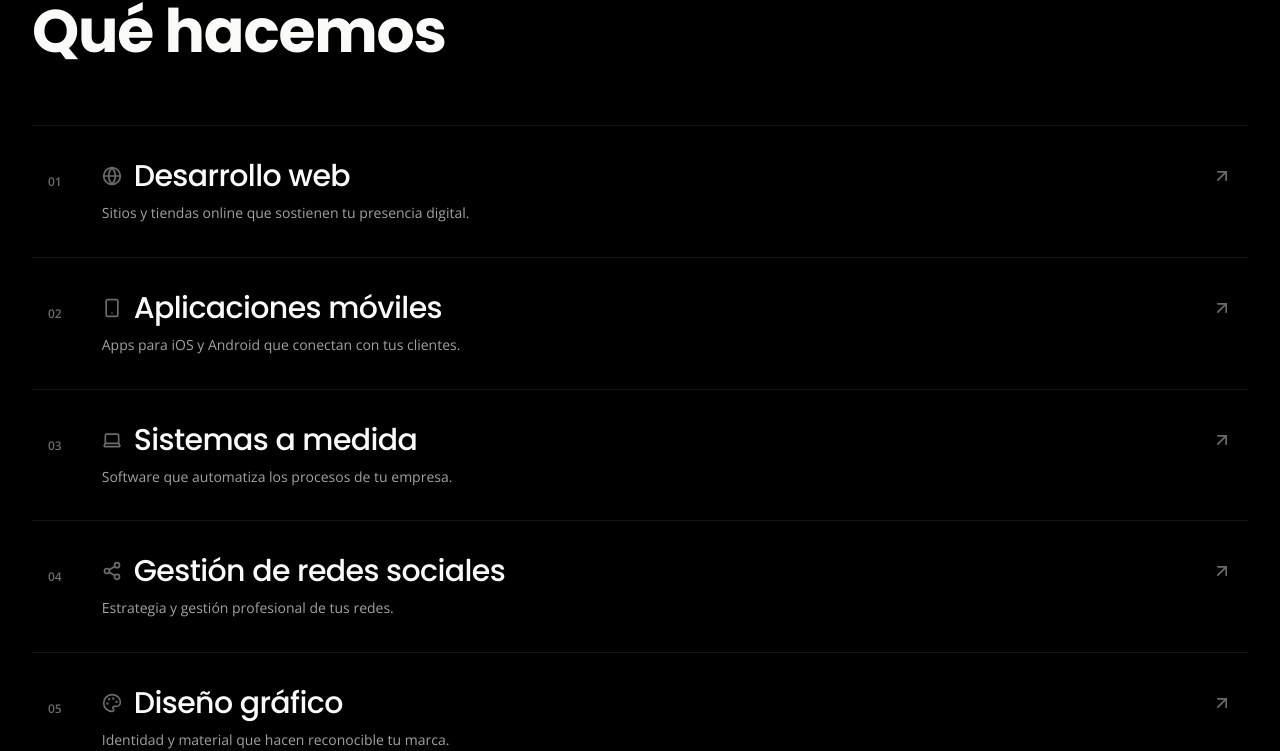
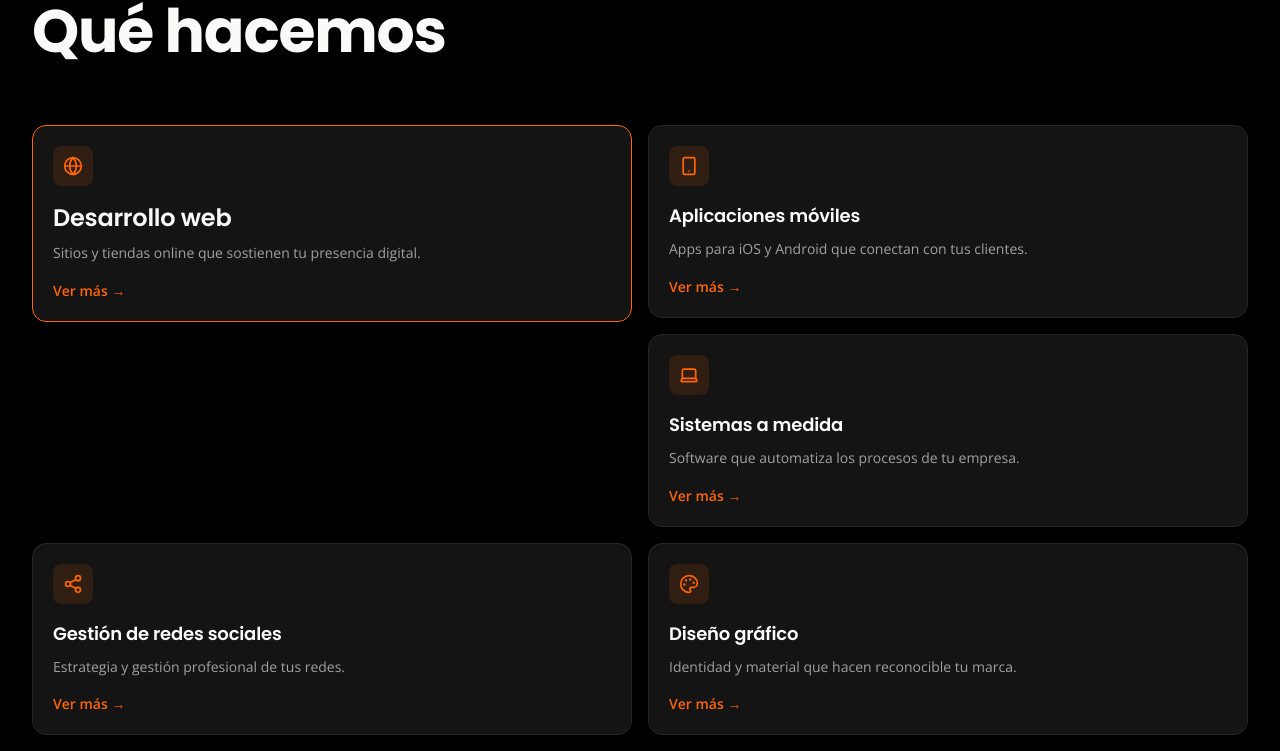
Before and after one commit to ManuelES23/codemaster-react, a React (Vite) app: page / in a window 1280 px wide. Shown: the part 935-1686 px from the top of the page. Built offline with nearby package versions, Linux system fonts and the light colour scheme; a web font is replaced by a local one.

Commit message:
Replace the editorial services index with a bento grid

```diff
--- a/src/components/IndiceServicios.jsx
+++ /dev/null
@@ -1,47 +0,0 @@
-import { Link } from "react-router-dom";
-import * as Icons from "lucide-react";
-import Stagger, { StaggerItem } from "../motion/Stagger";
-import { servicios } from "../data/servicios";
-
-const IndiceServicios = () => (
-  <Stagger as="ul" className="border-t border-line">
-    {servicios.map((servicio) => {
-      const Icono = Icons[servicio.icono] ?? Icons.Circle;
-
-      return (
-        <StaggerItem as="li" key={servicio.slug} className="border-b border-line">
-          <Link
-            to={`/servicios/${servicio.slug}`}
-            className="group flex items-baseline gap-6 py-8 transition-colors hover:bg-ink-1 md:gap-10 md:px-4"
-          >
-            <span className="text-xs font-semibold text-fg-subtle transition-colors group-hover:text-brand">
-              {servicio.numero}
-            </span>
-
-            <span className="flex-1">
-              <span className="flex items-center gap-3">
-                <Icono
-                  className="h-5 w-5 text-fg-subtle transition-colors group-hover:text-brand"
-                  aria-hidden="true"
-                />
-                <span className="font-display text-2xl font-medium tracking-[-0.02em] text-fg transition-colors group-hover:text-brand md:text-3xl">
-                  {servicio.titulo}
-                </span>
-              </span>
-              <span className="mt-2 block max-w-md text-sm leading-relaxed text-fg-muted">
-                {servicio.resumen}
-              </span>
-            </span>
-
-            <Icons.ArrowUpRight
-              className="h-5 w-5 shrink-0 text-fg-subtle transition-all group-hover:translate-x-1 group-hover:-translate-y-1 group-hover:text-brand"
-              aria-hidden="true"
-            />
-          </Link>
-        </StaggerItem>
-      );
-    })}
-  </Stagger>
-);
-
-export default IndiceServicios;
--- /dev/null
+++ b/src/components/ServiciosBento.jsx
@@ -0,0 +1,23 @@
+import BentoGrid from "./BentoGrid";
+import BentoCard from "./BentoCard";
+import { servicios } from "../data/servicios";
+
+const ServiciosBento = () => (
+  <BentoGrid>
+    {servicios.map((servicio) => (
+      <BentoCard
+        key={servicio.slug}
+        span={servicio.span}
+        to={`/servicios/${servicio.slug}`}
+        icono={servicio.icono}
+        titulo={servicio.titulo}
+        descripcion={servicio.resumen}
+        destacada={servicio.span === "2x2"}
+      >
+        <span className="mt-4 block text-sm font-semibold text-brand">Ver más →</span>
+      </BentoCard>
+    ))}
+  </BentoGrid>
+);
+
+export default ServiciosBento;
--- a/src/pages/Home.jsx
+++ b/src/pages/Home.jsx
@@ -1,7 +1,7 @@
 import { Link } from "react-router-dom";
 import Hero from "../components/Hero";
 import LogosClientes from "../components/LogosClientes";
-import IndiceServicios from "../components/IndiceServicios";
+import ServiciosBento from "../components/ServiciosBento";
 import TrabajoSeleccionado from "../components/TrabajoSeleccionado";
 import ProcesoScroll from "../components/ProcesoScroll";
 import Reveal from "../motion/Reveal";
@@ -38,7 +38,7 @@ const Home = () => (
             Qué hacemos
           </h2>
         </Reveal>
-        <IndiceServicios />
+        <ServiciosBento />
       </div>
     </section>
 
--- a/src/pages/Servicios.jsx
+++ b/src/pages/Servicios.jsx
@@ -1,6 +1,6 @@
 import { Link } from "react-router-dom";
 import Reveal from "../motion/Reveal";
-import IndiceServicios from "../components/IndiceServicios";
+import ServiciosBento from "../components/ServiciosBento";
 
 const Servicios = () => (
   <div className="bg-ink-0">
@@ -23,7 +23,7 @@ const Servicios = () => (
 
     <section className="py-20">
       <div className="mx-auto max-w-7xl px-4 sm:px-6 lg:px-8">
-        <IndiceServicios />
+        <ServiciosBento />
       </div>
     </section>
 
```
Also changed, not shown: 2 other files (tests, documents, lock files or other folders).
